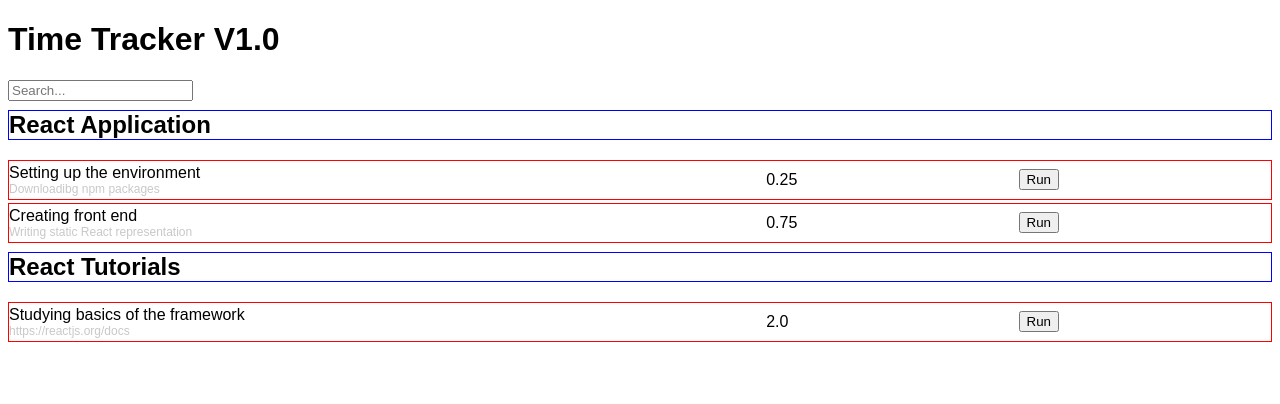
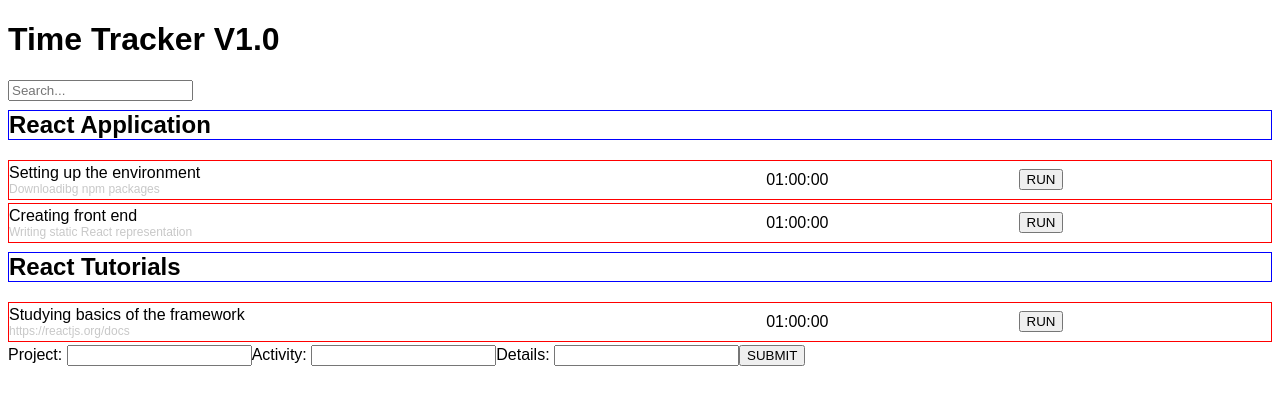
Before and after one commit to freesk/react-time-tracker, a React (Create React App) app: page / in a window 1280 px wide. Shown: the top 404 px of the page. Built offline with nearby package versions, Linux system fonts and the light colour scheme.

Commit message:
actual timer added

```diff
--- a/src/App.js
+++ b/src/App.js
@@ -1,61 +1,15 @@
+// react
 import React, { Component } from 'react';
+
+// style
 import './App.css';
 
-const TASKS = [
-  {
-    project: "React Application",
-    activity: "Setting up the environment",
-    details: "Downloadibg npm packages",
-    time: "0.25"
-  },
-  {
-    project: "React Application",
-    activity: "Creating front end",
-    details: "Writing static React representation",
-    time: "0.75"
-  },
-  {
-    project: "React Tutorials",
-    activity: "Studying basics of the framework",
-    details: "https://reactjs.org/docs",
-    time: "2.0"
-  }
-];
+// my components
+import TaskTable from './TaskTable';
 
-class TaskProjectRow extends Component {
-  render() {
-    return (
-      <h2 className="TaskProjectRow">{this.props.project}</h2>
-    );
-  }
-}
-
-class ToggleButton extends Component {
-  render() {
-    return (
-      <button type="button">Run</button>
-    );
-  }
-}
-
-class TaskRow extends Component {
-  render() {
-    return (
-      <div className={'TaskRow'}>
-        <div className={'col-1'}>
-          <div className={'activity'}>{this.props.activity}</div>
-          <div className={'details'}>{this.props.details}</div>
-        </div>
-        <div className={'col-2'}>
-          {this.props.time}
-        </div>
-        <div className={'col-3'}>
-          <ToggleButton />
-        </div>
-      </div>
-    );
-  }
-}
+// function getRandomInt(a, b) {
+//   Math.floor(Math.random() * b) + a;
+// }
 
 class SearchBar extends Component {
 
@@ -111,58 +65,136 @@ class FilterableTaskTable extends Component {
   }
 }
 
-class TaskTable extends Component {
-
-  render() {
-    const filterText = this.props.filterText;
-
-    const rows = [];
-    let lastProject = null;
-
-    this.props.tasks.forEach((task) => {
-      if (
-        task.activity.indexOf(filterText) === -1 &&
-        task.project.indexOf(filterText) === -1 &&
-        task.details.indexOf(filterText) === -1
-      ) return;
-
-      if (task.project !== lastProject) {
-        rows.push(
-          <TaskProjectRow
-            project={task.project}
-            key={task.project} />
-        );
-      }
-
-      rows.push(
-        <TaskRow
-          activity={task.activity}
-          time={task.time}
-          details={task.details}
-          key={task.activity} />
-      );
-
-      lastProject = task.project;
-
-    });
-
-    return (
-      <div>{rows}</div>
-    );
-
+class App extends Component {
+  constructor(props) {
+    super(props);
+    this.state = {
+      tasks: [
+        {
+          project: "React Application",
+          activity: "Setting up the environment",
+          details: "Downloadibg npm packages",
+          seconds: 3600
+        },
+        {
+          project: "React Application",
+          activity: "Creating front end",
+          details: "Writing static React representation",
+          seconds: 3600
+        },
+        {
+          project: "React Tutorials",
+          activity: "Studying basics of the framework",
+          details: "https://reactjs.org/docs",
+          seconds: 3600
+        }
+      ]
+    };
+    this.handleSubmit = this.handleSubmit.bind(this);
   }
 
-}
+  handleSubmit(task) {
+    var tasks = this.state.tasks.slice();
+    tasks.push(task);
+    this.setState({ tasks: tasks });
+  }
 
-class App extends Component {
   render() {
     return (
       <div>
         <h1>Time Tracker V1.0</h1>
-        <FilterableTaskTable tasks={TASKS} />
+        <FilterableTaskTable tasks={this.state.tasks} />
+        <NewTaskForm
+          onHandleSubmit={this.handleSubmit} />
       </div>
     );
   }
 }
 
+class TextInput extends Component {
+  constructor(props) {
+    super(props);
+    this.handleChange = this.handleChange.bind(this);
+  }
+
+  handleChange(event) {
+    this.props.onHandleChange(event.target.value);
+  }
+
+  render() {
+    const value = this.props.value;
+    return (
+      <label>
+        {this.props.label}
+        <input
+          value={value}
+          onChange={this.handleChange} />
+      </label>
+    );
+  }
+}
+
+class NewTaskForm extends Component {
+
+  constructor(props) {
+    super(props);
+
+    this.state = {
+      project: "",
+      activity: "",
+      details: ""
+    }
+
+    this.handleProjectChange = this.handleProjectChange.bind(this);
+    this.handleActivityChange = this.handleActivityChange.bind(this);
+    this.handleDetailsChange = this.handleDetailsChange.bind(this);
+    this.handleSubmit = this.handleSubmit.bind(this);
+  }
+
+  handleSubmit(event) {
+    event.preventDefault();
+    // alert("submit")
+    const task = {
+      project: this.state.project,
+      activity: this.state.activity,
+      details: this.state.details,
+      seconds: 0
+    }
+
+    this.props.onHandleSubmit(task);
+  }
+
+  handleProjectChange(project) {
+    this.setState({ project: project });
+  }
+
+  handleActivityChange(activity) {
+    this.setState({ activity: activity });
+  }
+
+  handleDetailsChange(details) {
+    this.setState({ details: details });
+  }
+
+  render() {
+    return (
+      <form>
+        <TextInput
+          label={"Project: "}
+          onHandleChange={this.handleProjectChange}
+          value={this.state.project} />
+        <TextInput
+          label={"Activity: "}
+          onHandleChange={this.handleActivityChange}
+          value={this.state.activity} />
+        <TextInput
+          label={"Details: "}
+          onHandleChange={this.handleDetailsChange}
+          value={this.state.details} />
+        <button onClick={this.handleSubmit}>SUBMIT</button>
+      </form>
+    );
+  }
+}
+
 export default App;
--- /dev/null
+++ b/src/Button.js
@@ -0,0 +1,22 @@
+import React, { Component } from 'react';
+
+class Button extends Component {
+  constructor(props) {
+    super(props);
+    this.handleClick = this.handleClick.bind(this);
+  }
+
+  handleClick(e) {
+    this.props.onHandleClick(e);
+  }
+
+  render() {
+    return (
+      <button type="button" onClick={this.handleClick}>
+        {this.props.text}
+      </button>
+    );
+  }
+}
+
+export default Button;
--- /dev/null
+++ b/src/TaskTable.js
@@ -0,0 +1,151 @@
+import React, { Component } from 'react';
+
+// my components
+import Button from './Button';
+
+class TaskTable extends Component {
+
+  constructor(props) {
+    super(props);
+    this.state = {
+      currentId: null
+    }
+		this.newID = null;
+		this.handleIdChnage = this.handleIdChnage.bind(this);
+  }
+
+	handleIdChnage(newId) {
+		this.newID = newId;
+		this.setState({ currentId: newId });
+	}
+
+  render() {
+    const filterText = this.props.filterText;
+
+    const rows = [];
+    let lastProject = null;
+
+    this.props.tasks.forEach((task) => {
+      if (
+        task.activity.indexOf(filterText) === -1 &&
+        task.project.indexOf(filterText) === -1 &&
+        task.details.indexOf(filterText) === -1
+      ) return;
+
+      if (task.project !== lastProject) {
+        rows.push(
+          <TaskProjectRow
+            project={task.project}
+            key={task.project} />
+        );
+      }
+
+			// turned off by default
+			let isToggleOn = false;
+
+			// if the task id is in the currentId run it
+			if(task.activity === this.state.currentId)
+				isToggleOn = true;
+
+			// if the task id is in the currentId and in the this.newId turn it off
+			if(this.state.currentId === this.newId)
+				isToggleOn = false;
+
+      rows.push(
+        <TaskRow
+					id={task.activity}
+					isToggleOn={isToggleOn}
+          onHandleIdChange={this.handleIdChnage}
+          activity={task.activity}
+          seconds={task.seconds}
+          details={task.details}
+          key={task.activity} />
+      );
+
+      lastProject = task.project;
+
+    });
+
+    return (
+      <div>{rows}</div>
+    );
+
+  }
+
+}
+
+class TaskRow extends Component {
+
+  constructor(props) {
+    super(props);
+
+		this.state = {
+      seconds: this.props.seconds
+    };
+
+		this.handleClick = this.handleClick.bind(this);
+  }
+
+  handleClick() {
+    if(this.props.isToggleOn) {
+			this.props.onHandleIdChange(null);
+			// this.stopTimer();
+    } else {
+			this.props.onHandleIdChange(this.props.id);
+			this.startTimer();
+    }
+  }
+
+  tick() {
+    this.setState({ seconds: this.state.seconds + 1 });
+  }
+
+  startTimer() {
+    this.timerID = setInterval(() => this.tick(),
+      1000
+    );
+  }
+
+  stopTimer() {
+    clearInterval(this.timerID);
+  }
+
+	formatTime(seconds) {
+		var time = new Date(null);
+		time.setSeconds(seconds);
+		return time.toISOString().substr(11, 8);
+	}
+
+  render() {
+		// make sure it is not running on each render
+		if(!this.props.isToggleOn)
+			this.stopTimer();
+
+    return (
+      <div className={'TaskRow'}>
+        <div className={'col-1'}>
+          <div className={'activity'}>{this.props.activity}</div>
+          <div className={'details'}>{this.props.details}</div>
+        </div>
+        <div className={'col-2'}>
+          {this.formatTime(this.state.seconds)}
+        </div>
+        <div className={'col-3'}>
+          <Button
+            text={this.props.isToggleOn ? "STOP" : "RUN"}
+            onHandleClick={this.handleClick} />
+        </div>
+      </div>
+    );
+  }
+}
+
+class TaskProjectRow extends Component {
+  render() {
+    return (
+      <h2 className="TaskProjectRow">{this.props.project}</h2>
+    );
+  }
+}
+
+export default TaskTable;
```
